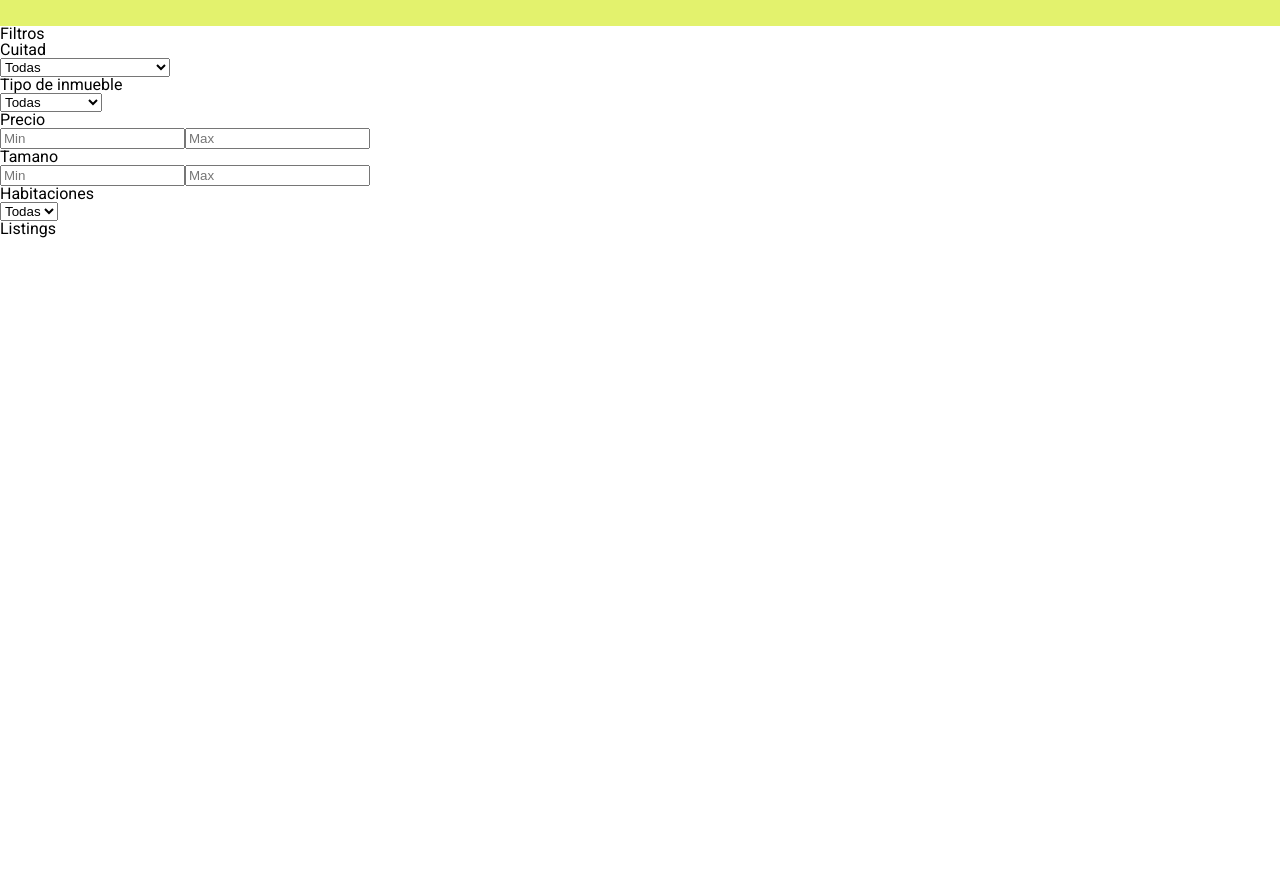
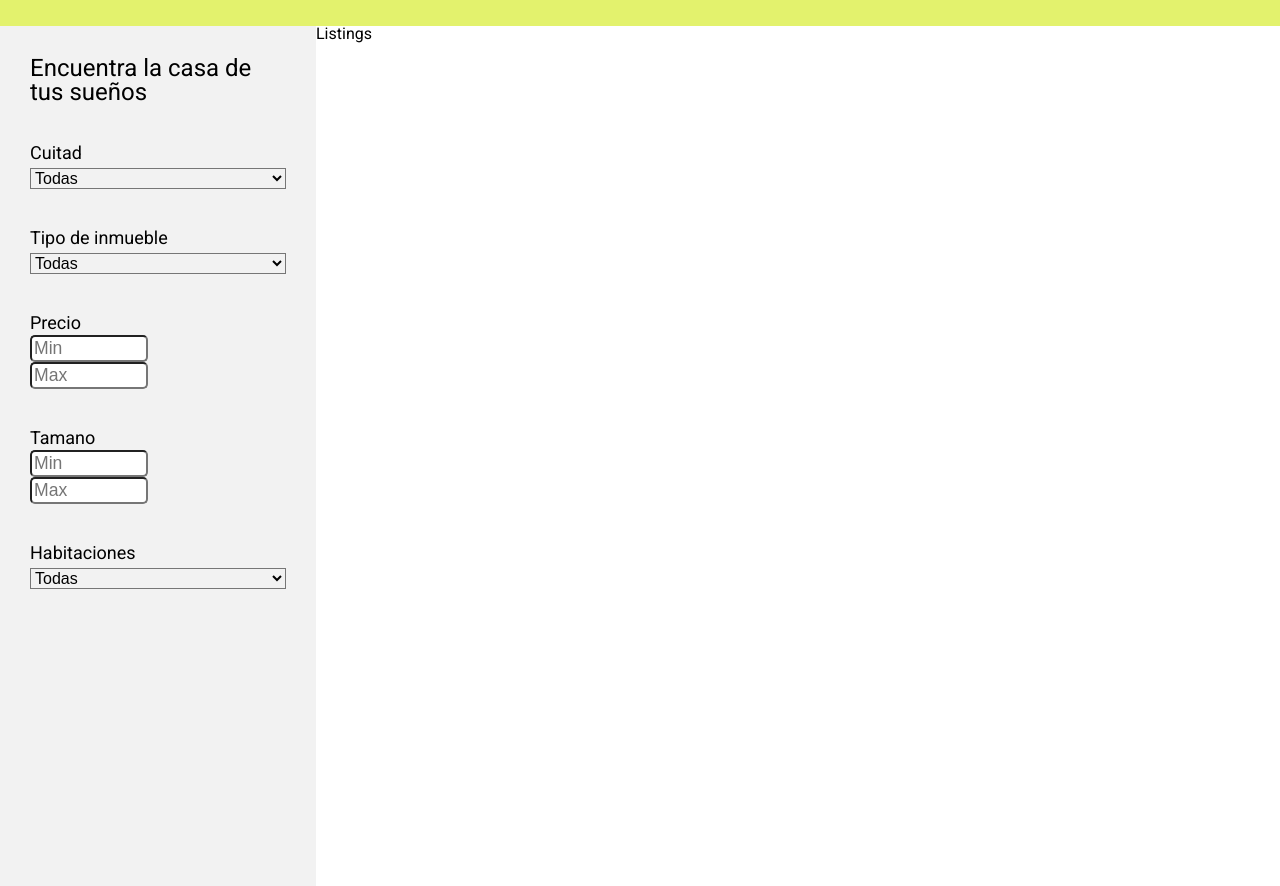
Before and after one commit to Cynthiaaa/ideal-casa, a React app: page / in a window 1280 px wide. Shown: the part 55-941 px from the top of the page. Before the commit the page ends 800 px from the top, so only its background shows below. Built offline with nearby package versions, Linux system fonts and the light colour scheme.

Commit message:
style for filters done

```diff
--- a/assets/js/IdealCasa/Filter.js
+++ b/assets/js/IdealCasa/Filter.js
@@ -10,8 +10,8 @@ export default class Filter extends Component {
 
   render () {
     return (
-    <section className="filter">
-         <h1>Filtros</h1>
+    <section id="filters">
+         <h1>Encuentra la casa de tus sueños</h1>
 
           <h4>Cuitad</h4>
        <select name="city" className="city" onChange={this.props.change} >
--- a/assets/js/IdealCasa/IdealCasa.js
+++ b/assets/js/IdealCasa/IdealCasa.js
@@ -1,6 +1,6 @@
 import React, { Component } from 'react'
 import ReactDOM from 'react-dom'
-import Header from './Header.js'
+import Header from './Header'
 import Filter from './Filter'
 import Listings from './Listings'
 
--- a/assets/sass/_content.scss
+++ b/assets/sass/_content.scss
@@ -0,0 +1,36 @@
+#filters {
+    background-color: $light-gray;
+    width: 20%;
+    height: 800px;
+    padding: 30px;
+    font-size: 18px;
+    float: left;
+    display: block;
+
+    h1{
+        font-size: 24px;
+        margin-bottom: 30px;
+    }
+
+    h4{
+        margin-top: 40px;
+        margin-bottom: 3px;
+    }
+
+    select {
+        background: transparent;
+        font-size:16px;
+        margin-top: 3px;
+        width: 100%;
+    }
+
+    .filter {
+
+        input[type="text"]{
+            width: 43%;
+            margin-right: 10px;
+            font-size: 1.1rem;
+            border-radius: 5px;
+        }
+    }
+}
--- a/public/js/components/IdealCasa.js
+++ b/public/js/components/IdealCasa.js
@@ -41,11 +41,11 @@ var Filter = function (_Component) {
     value: function render() {
       return _react2.default.createElement(
         "section",
-        { className: "filter" },
+        { id: "filters" },
         _react2.default.createElement(
           "h1",
           null,
-          "Filtros"
+          "Encuentra la casa de tus sue\xF1os"
         ),
         _react2.default.createElement(
           "h4",
```
Also changed, not shown: public/css/main.css.
